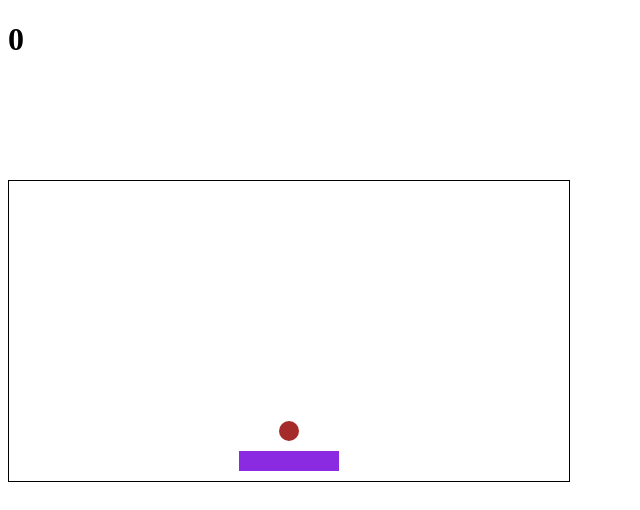
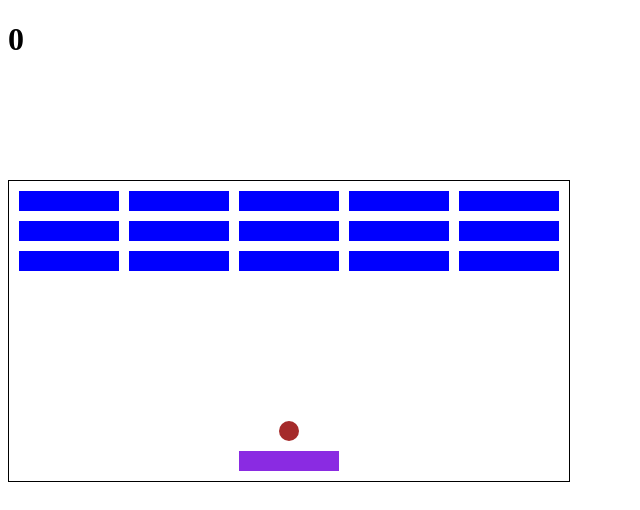
Before and after one commit to afsana37/Javascript-2D-Breakdown-Game, a plain HTML site: page index.html in a window 1280 px wide. Shown: the whole page, without its empty margins (0-640 px from the left). Drawn offline with Linux system fonts and the light colour scheme.

Commit message:
draw blocks function created

```diff
--- a/app.js
+++ b/app.js
@@ -10,6 +10,51 @@ let currentPosition = userStart
 
 const ballStart = [270, 40]
 let ballCurrentPosition = ballStart
+
+//my block
+
+class Block{
+    constructor(xAxis, yAxis){
+        this.bottomLeft = [xAxis, yAxis]
+        this.bottomRight = [xAxis + blockWidth, yAxis]
+        this.topRight = [xAxis +blockWidth, yAxis+blockHeight]
+        this.topLeft = [xAxis, yAxis + blockHeight]
+    }
+}
+
+//all my blocks
+const blocks = [
+    new Block(10, 270),
+    new Block(120, 270),
+    new Block(230, 270),
+    new Block(340, 270),
+    new Block(450, 270),
+    new Block(10, 240),
+    new Block(120, 240),
+    new Block(230, 240),
+    new Block(340, 240),
+    new Block(450, 240),
+    new Block(10, 210),
+    new Block(120, 210),
+    new Block(230, 210),
+    new Block(340, 210),
+    new Block(450, 210)
+]
+
+
+//draw my blocks
+function addBlocks(){
+    for(let i=0; i < blocks.length; i++){
+        const block = document.createElement('div')
+        block.classList.add('block')
+        block.style.left = blocks[i].bottomLeft[0] + 'px'
+        block.style.bottom = blocks[i].bottomLeft[1] + 'px'
+        grid.appendChild(block)
+    }
+}
+addBlocks()
+
+
 
 
 //add user
--- a/style.css
+++ b/style.css
@@ -13,6 +13,15 @@
     background-color: blueviolet;
 }
 
+.block{
+    position: absolute;
+    width: 100px;
+    height: 20px;
+    background-color: blue;
+
+
+
+}
 .ball{
     position: absolute;
     width:20px;
```
